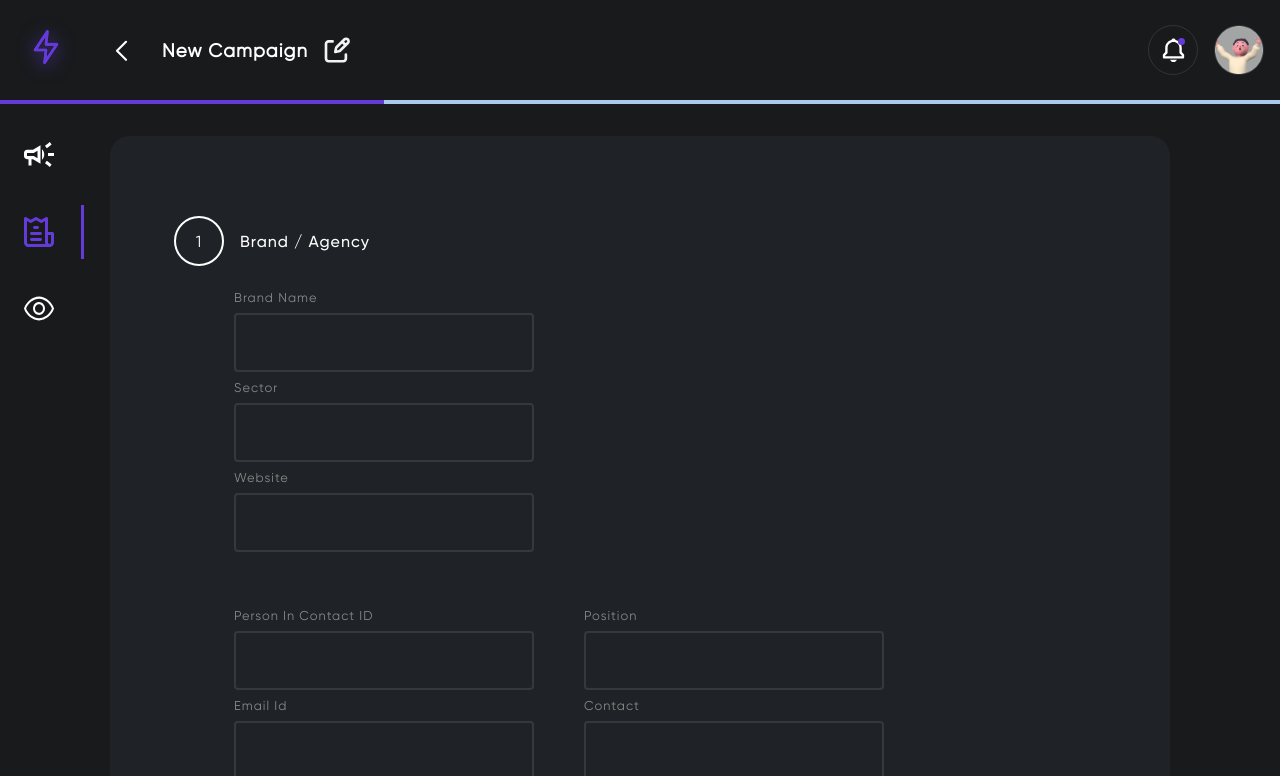
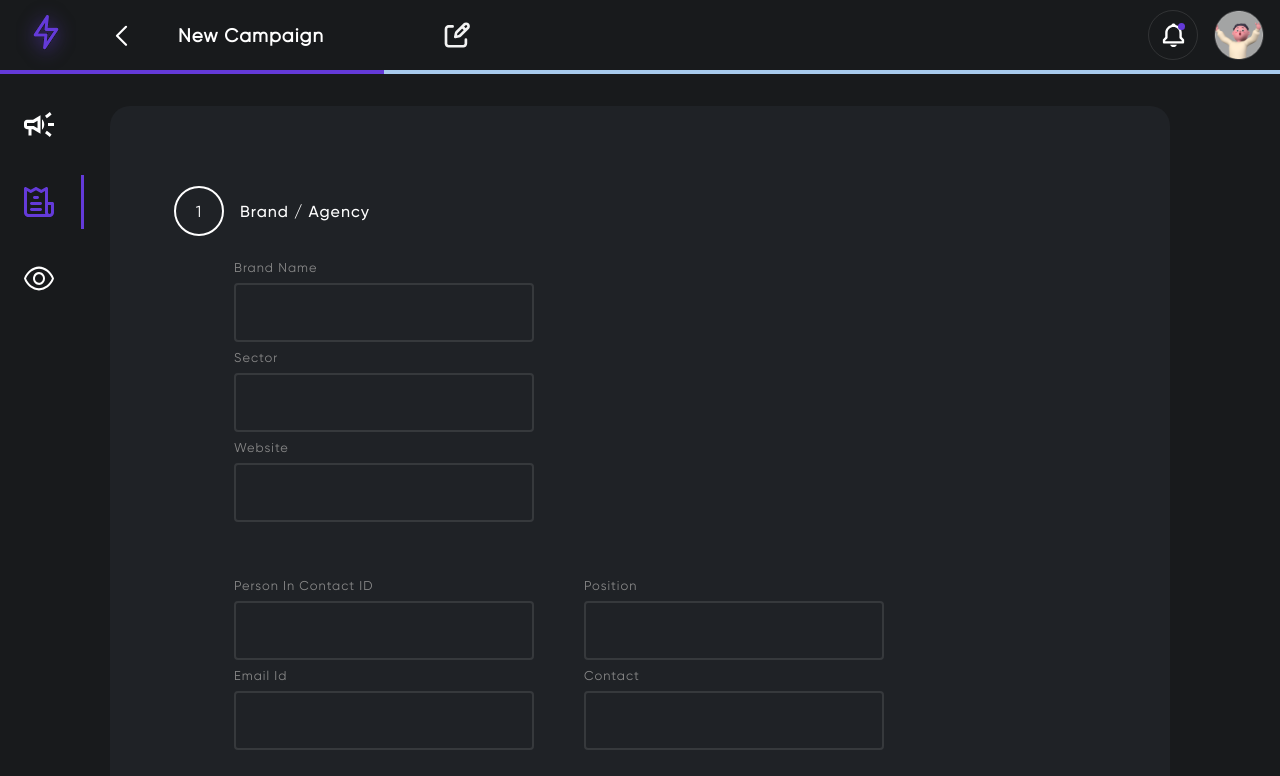
Before and after one commit to SimranSardar/taag-client, a React (Create React App) app: page /new-campaign in a window 1280 px wide. Shown: the top 776 px of the page. Built offline with nearby package versions, Linux system fonts and the light colour scheme; a web font is replaced by a local one.

Commit message:
new campaign title is now editable

```diff
--- a/src/App.module.scss
+++ b/src/App.module.scss
@@ -13,7 +13,7 @@
   --clr-primary: #643ad9;
   --clr-bg-light: #1f2226;
   --clr-bg-dark: #181a1c;
-  --nav-height: 100px;
+  --nav-height: 70px;
   --sidemenu-width: 100px;
 
   --fixed-width: 80%;
--- a/src/components/Navbar/Navbar.jsx
+++ b/src/components/Navbar/Navbar.jsx
@@ -21,7 +21,9 @@ const Navbar = ({ titleProps, progress }) => {
         <div className={styles.left}>
           <Logo />
           <Title
+            id={titleProps?.id}
             title={titleProps?.title}
+            onChange={titleProps?.onChange}
             isEditIconVisible={titleProps?.isEditIconVisible}
             isBackIconVisible={titleProps?.isBackIconVisible}
             brandName={titleProps?.brandName}
@@ -58,7 +60,14 @@ const BellButton = ({ newNotifications }) => {
   );
 };
 
-const Title = ({ title, isEditIconVisible, isBackIconVisible, brandName }) => {
+const Title = ({
+  id,
+  title,
+  isEditIconVisible,
+  isBackIconVisible,
+  brandName,
+  onChange,
+}) => {
   return (
     <div
       style={brandName ? { alignSelf: "flex-end" } : {}}
@@ -68,8 +77,7 @@ const Title = ({ title, isEditIconVisible, isBackIconVisible, brandName }) => {
         <div className={styles.fixedWidth}>
           {isBackIconVisible && <Breadcrumb />}
         </div>
-
-        <h3 style={{ color: "white" }}>{title}</h3>
+        <input id={id} value={title} type="text" onChange={onChange} />
         <div className={styles.fixedWidth}>
           {isEditIconVisible && <img src={editing} alt="Editing" />}
         </div>
--- a/src/components/Navbar/Navbar.module.scss
+++ b/src/components/Navbar/Navbar.module.scss
@@ -44,9 +44,14 @@
         width: 50px;
         height: 50px;
       }
-    }
-    h3 {
+    }input {
       margin: 0;
+      background-color: transparent;
+      color:white;
+      font-weight: bold;
+      font-size: 1.17em;
+      border:none;
+      padding:0.8rem 1rem;
     }
     p {
       margin-left: 5.5rem;
--- a/src/pages/NewCampaign/NewCampaign.jsx
+++ b/src/pages/NewCampaign/NewCampaign.jsx
@@ -30,6 +30,7 @@ const AddCampaign = () => {
 
   function handleChange(e) {
     const { id, value, name } = e.target;
+    console.log(id, value, name);
     setValues((prev) => {
       return {
         ...prev,
@@ -48,7 +49,9 @@ const AddCampaign = () => {
       isSideMenuVisible
       navbarProps={{
         titleProps: {
-          title: "New Campaign",
+          id: "name",
+          title: values?.name || "New Campaign",
+          onChange: handleChange,
           isEditIconVisible: true,
           isBackIconVisible: true,
         },
```
